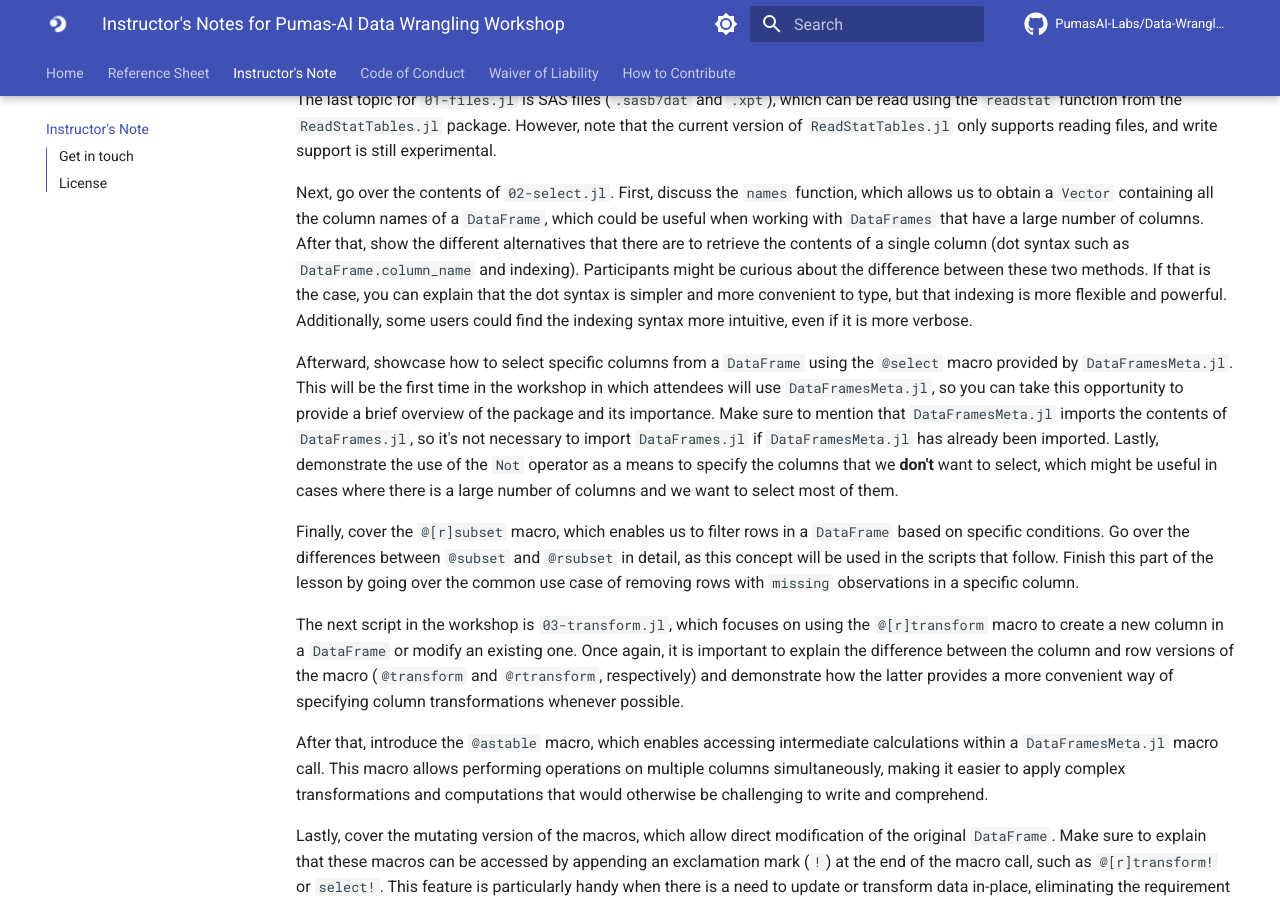
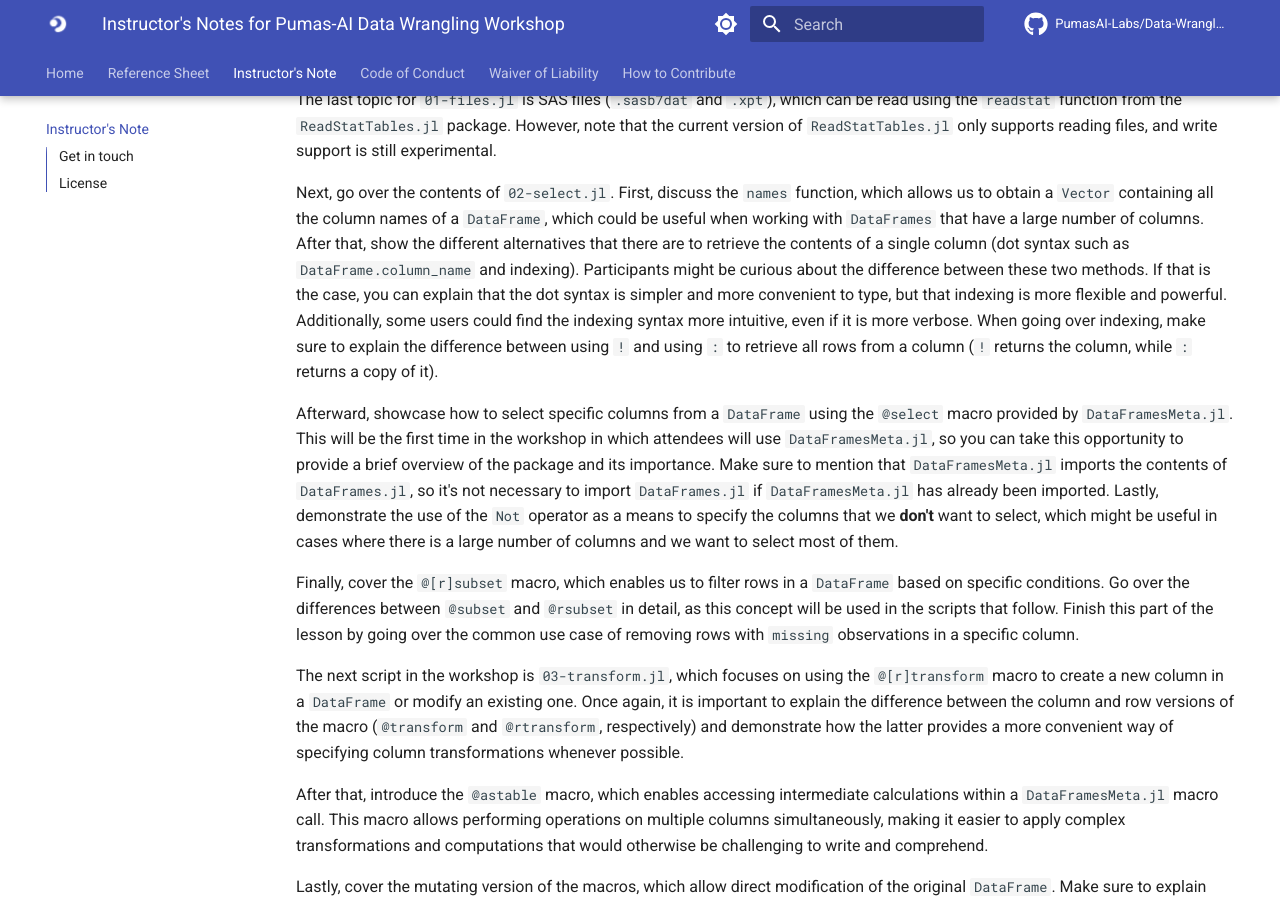
Before and after one commit to PumasAI-Labs/Data-Wrangling, an MkDocs documentation site: the page built from docs/instructors.md, in a window 1280 px wide and 900 px high, scrolled down 651 px. Built offline with MkDocs 1.6.1 and Material for MkDocs 9.7.7, drawn with Linux system fonts in a browser that asks for light colours; comment, search, counter and statistics services are not loaded.

Commit message:
Included explanation about using `!` and `:` when indexing a `DataFrame`

```diff
--- a/docs/instructors.md
+++ b/docs/instructors.md
@@ -28,7 +28,9 @@ Next, go over the contents of `02-select.jl`. First, discuss the `names` functio
 names of a `DataFrame`, which could be useful when working with `DataFrames` that have a large number of columns. After that, show the different alternatives
 that there are to retrieve the contents of a single column (dot syntax such as `DataFrame.column_name` and indexing). Participants might be curious about the
 difference between these two methods. If that is the case, you can explain that the dot syntax is simpler and more convenient to type, but that indexing is more
-flexible and powerful. Additionally, some users could find the indexing syntax more intuitive, even if it is more verbose.
+flexible and powerful. Additionally, some users could find the indexing syntax more intuitive, even if it is more verbose. When
+going over indexing, make sure to explain the difference between using `!` and using `:` to retrieve all rows from a column (`!`
+returns the column, while `:` returns a copy of it).
 
 Afterward, showcase how to select specific columns from a `DataFrame` using the `@select` macro provided by `DataFramesMeta.jl`. This will be the first
 time in the workshop in which attendees will use `DataFramesMeta.jl`, so you can take this opportunity to provide a brief overview of the package and its
```
Also changed, not shown: docs/reference.md (+1 -1 lines), 1 other file.
